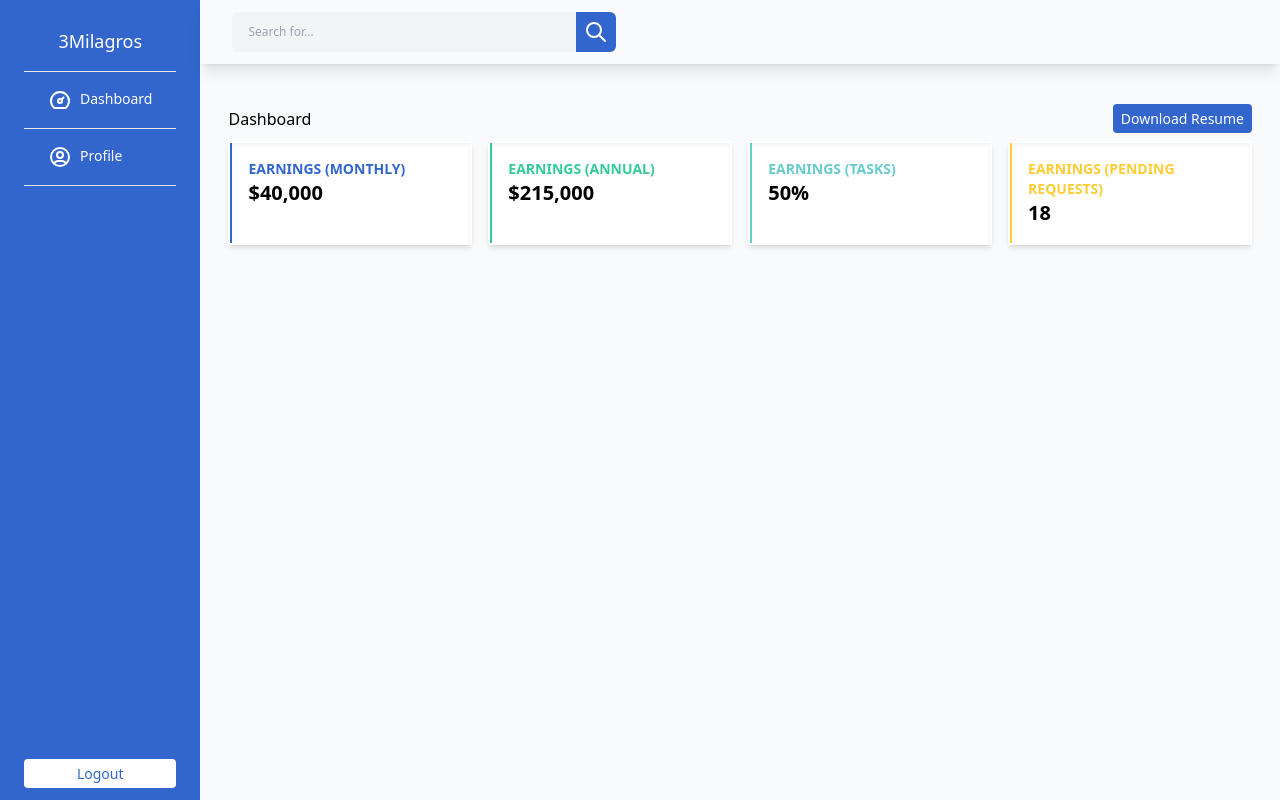
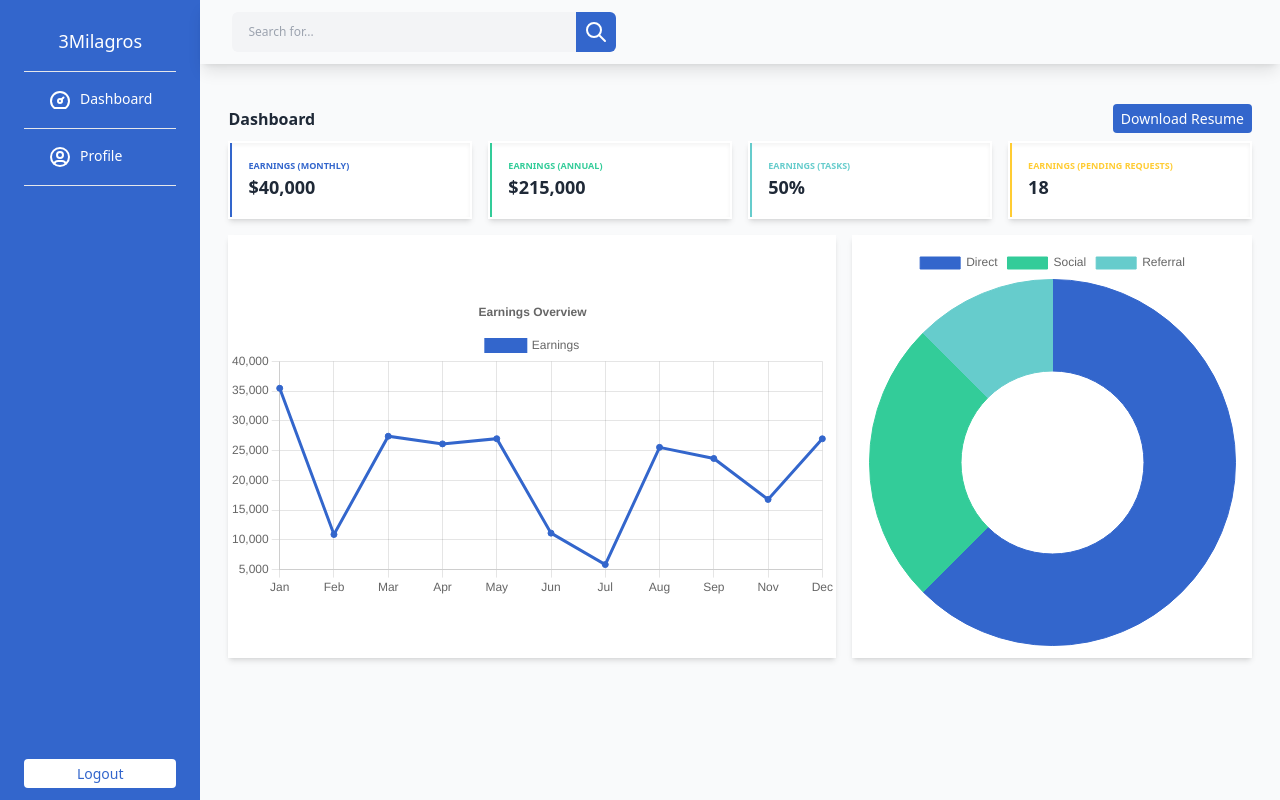
Before and after one commit to Jessaleem/pluriza_discover_my_board, a Next.js app: page / in a window 1280 px wide. Built offline with nearby package versions, Linux system fonts and the light colour scheme.

Commit message:
feat: Add Earnings and Revenue graphs

```diff
--- a/src/components/Card.tsx
+++ b/src/components/Card.tsx
@@ -18,8 +18,8 @@ export default function Card({
       <div className='flex border-2 border-white shadow-inner bg-my-board-full-white h-full'>
         <div className={`border-l-2 ${borderColor}`} />
         <div className='py-4 px-4 '>
-          <h3 className={`text-sm font-bold ${textColor}`}>{label}</h3>
-          <p className='text-xl font-bold'>{number}</p>
+          <h3 className={`text-[9px] font-bold ${textColor}`}>{label}</h3>
+          <p className='text-lg font-bold text-gray-800'>{number}</p>
         </div>
       </div>
     </div>
--- /dev/null
+++ b/src/components/EarningsOverview.tsx
@@ -0,0 +1,65 @@
+import {
+  Chart as ChartJS,
+  CategoryScale,
+  LinearScale,
+  PointElement,
+  LineElement,
+  Title,
+  Tooltip,
+  Legend,
+} from 'chart.js';
+import { Line } from 'react-chartjs-2';
+import { faker } from '@faker-js/faker';
+
+ChartJS.register(
+  CategoryScale,
+  LinearScale,
+  PointElement,
+  LineElement,
+  Title,
+  Tooltip,
+  Legend
+);
+
+export const options = {
+  responsive: true,
+  plugins: {
+    legend: {
+      position: 'top' as const,
+    },
+    title: {
+      display: true,
+      text: 'Earnings Overview',
+    },
+  },
+};
+
+const labels = [
+  'Jan',
+  'Feb',
+  'Mar',
+  'Apr',
+  'May',
+  'Jun',
+  'Jul',
+  'Aug',
+  'Sep',
+  'Nov',
+  'Dec',
+];
+
+export const data = {
+  labels,
+  datasets: [
+    {
+      label: 'Earnings',
+      data: labels.map(() => faker.datatype.number({ min: 0, max: 40000 })),
+      borderColor: '#3366CC',
+      backgroundColor: '#3366CC',
+    },
+  ],
+};
+
+export default function EarningsOverview() {
+  return <Line options={options} data={data} />;
+}
--- /dev/null
+++ b/src/components/RevenueSources.tsx
@@ -0,0 +1,21 @@
+import { Chart as ChartJS, ArcElement, Tooltip, Legend } from 'chart.js';
+import { Doughnut } from 'react-chartjs-2';
+
+ChartJS.register(ArcElement, Tooltip, Legend);
+
+export const data = {
+  labels: ['Direct', 'Social', 'Referral'],
+  datasets: [
+    {
+      label: 'Revenue Sources',
+      data: [15, 6, 3],
+      backgroundColor: ['#3366CC', '#33cc99', '#66cccc'],
+      borderColor: ['#3366CC', '#33cc99', '#66cccc'],
+      borderWidth: 1,
+    },
+  ],
+};
+
+export default function RevenueSources() {
+  return <Doughnut data={data} />;
+}
--- a/src/pages/index.tsx
+++ b/src/pages/index.tsx
@@ -1,42 +1,14 @@
 import Button from '@/components/Button';
 import Card from '@/components/Card';
-
-const cardsData = [
-  {
-    id: 1,
-    borderColor: 'border-my-board-blue',
-    textColor: 'text-my-board-blue',
-    label: 'EARNINGS (MONTHLY)',
-    number: '$40,000',
-  },
-  {
-    id: 2,
-    borderColor: 'border-my-board-green',
-    textColor: 'text-my-board-green',
-    label: 'EARNINGS (ANNUAL)',
-    number: '$215,000',
-  },
-  {
-    id: 3,
-    borderColor: 'border-my-board-aqua',
-    textColor: 'text-my-board-aqua',
-    label: 'EARNINGS (TASKS)',
-    number: '50%',
-  },
-  {
-    id: 4,
-    borderColor: 'border-my-board-yellow',
-    textColor: 'text-my-board-yellow',
-    label: 'EARNINGS (PENDING REQUESTS)',
-    number: '18',
-  },
-];
+import EarningsOverview from '@/components/EarningsOverview';
+import RevenueSources from '@/components/RevenueSources';
+import { cardsData } from '@/utils/cardsData';
 
 export default function Home() {
   return (
     <article className='p-4'>
       <div className='flex items-center justify-between py-2'>
-        <h1>Dashboard</h1>
+        <h1 className='font-bold text-gray-800'>Dashboard</h1>
         <Button className='text-my-board-full-white bg-my-board-blue'>
           Download Resume
         </Button>
@@ -46,6 +18,14 @@ export default function Home() {
           return <Card key={data.id} {...data} />;
         })}
       </div>
+      <div className='grid grid-cols-5 gap-4 py-4'>
+        <div className='flex col-span-3 bg-my-board-white shadow-md items-center justify-center py-2'>
+          <EarningsOverview />
+        </div>
+        <div className='flex col-span-2 bg-my-board-white shadow-md items-center justify-center py-3'>
+          <RevenueSources />
+        </div>
+      </div>
     </article>
   );
 }
--- /dev/null
+++ b/src/utils/cardsData.ts
@@ -0,0 +1,30 @@
+export const cardsData = [
+  {
+    id: 1,
+    borderColor: 'border-my-board-blue',
+    textColor: 'text-my-board-blue',
+    label: 'EARNINGS (MONTHLY)',
+    number: '$40,000',
+  },
+  {
+    id: 2,
+    borderColor: 'border-my-board-green',
+    textColor: 'text-my-board-green',
+    label: 'EARNINGS (ANNUAL)',
+    number: '$215,000',
+  },
+  {
+    id: 3,
+    borderColor: 'border-my-board-aqua',
+    textColor: 'text-my-board-aqua',
+    label: 'EARNINGS (TASKS)',
+    number: '50%',
+  },
+  {
+    id: 4,
+    borderColor: 'border-my-board-yellow',
+    textColor: 'text-my-board-yellow',
+    label: 'EARNINGS (PENDING REQUESTS)',
+    number: '18',
+  },
+];
--- a/tailwind.config.js
+++ b/tailwind.config.js
@@ -4,6 +4,7 @@ module.exports = {
     './src/pages/**/*.{js,ts,jsx,tsx}',
     './src/components/**/*.{js,ts,jsx,tsx}',
     './src/app/**/*.{js,ts,jsx,tsx}',
+    './src/utils/*.{js,ts,jsx,tsx}',
   ],
   theme: {
     extend: {
```
